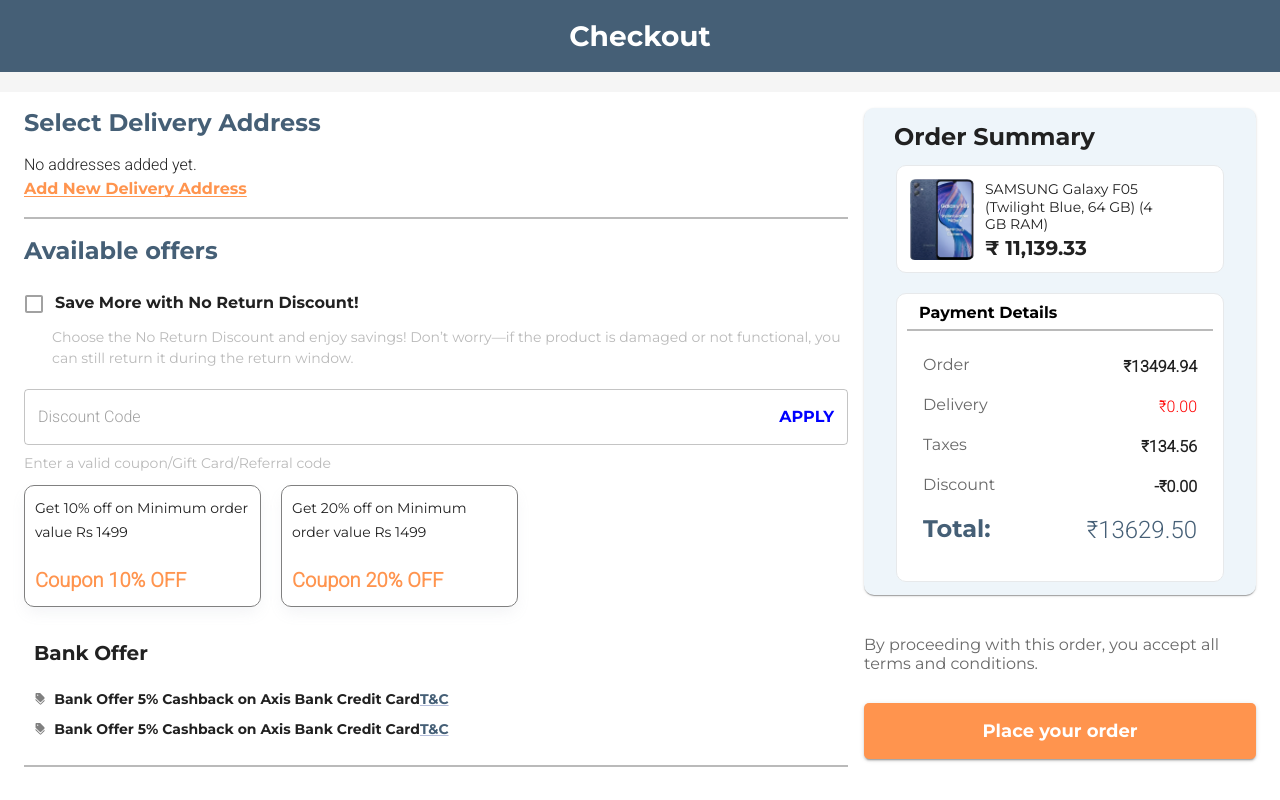
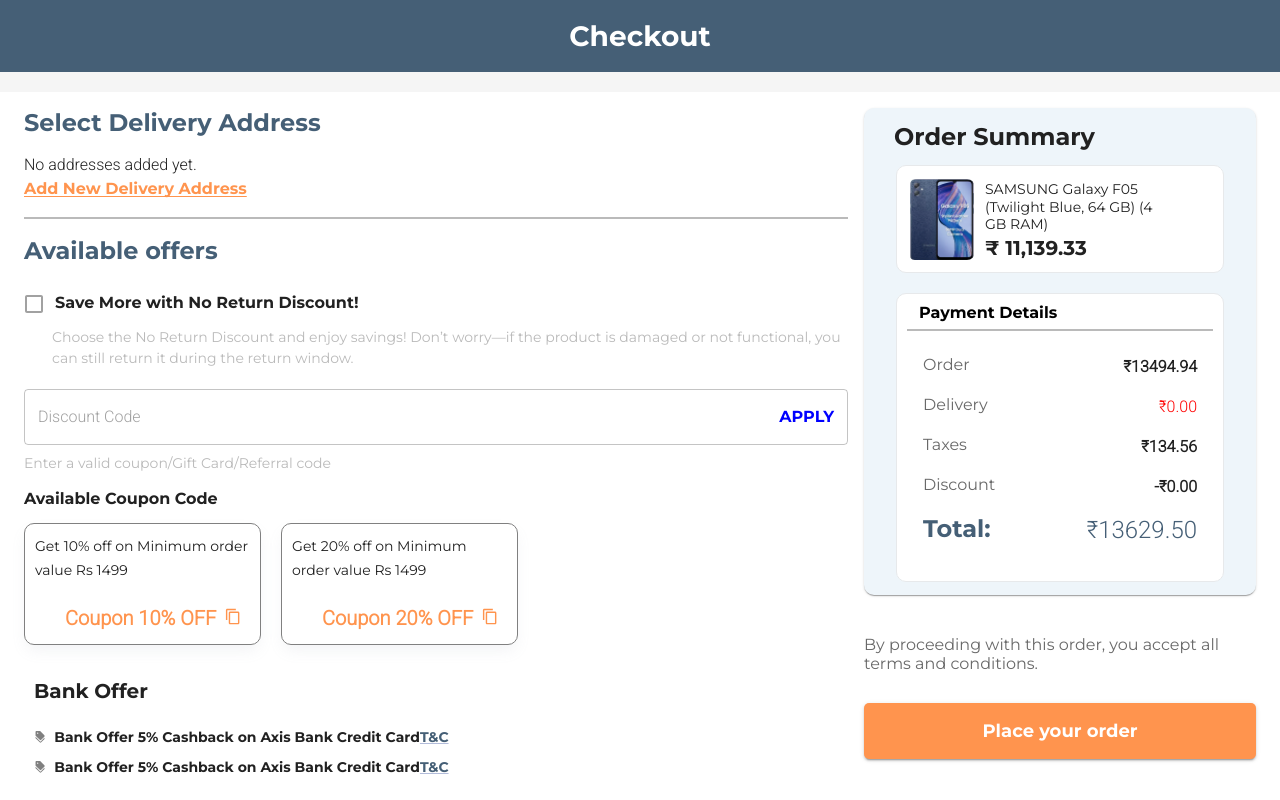
Before and after one commit to Vishalecs/indiaZONA1, a React (Create React App) app: page /checkout in a window 1280 px wide. Shown: the top 800 px of the page. Built offline with nearby package versions, Linux system fonts and the light colour scheme.

Commit message:
Update AvailableOffers.jsx

```diff
--- a/src/components/Checkout/AvailableOffers.jsx
+++ b/src/components/Checkout/AvailableOffers.jsx
@@ -1,5 +1,5 @@
 import React, { useState } from 'react';
-import { Box, Typography, TextField, Link, Card, InputAdornment, CardContent, Checkbox, FormControlLabel, IconButton } from '@mui/material';
+import { Box, Typography, TextField, Link, InputAdornment, Checkbox, FormControlLabel, IconButton } from '@mui/material';
 import ContentCopyIcon from '@mui/icons-material/ContentCopy';
 import { Discount } from '@mui/icons-material';
 
@@ -156,6 +156,23 @@
         Enter a valid coupon/Gift Card/Referral code
       </Typography>
 
+      <Typography
+        sx={{
+          fontFamily: "Montserrat",
+          fontSize: "16px",
+          fontWeight: "600",
+          lineHeight: "19.5px",
+          textAlign: "left",
+          textUnderlinePosition: "from-font",
+          textDecorationSkipInk: "none",
+          color: "#212121",
+          marginTop: '20px',
+          marginBottom: '15px',
+        }}
+      >
+        Available Coupon Code
+      </Typography>
+
       {/* Coupon Options */}
       <Box
   display="flex"
@@ -206,9 +223,13 @@
               fontWeight: 600,
               textAlign: 'center',
               color: '#FF944E',
+              marginLeft:'30px',
+              "@media (max-width: 600px)": {
+                marginLeft:'90px',// Mobile view
+              },
             }}
           >
-            Coupon 10% OFF
+            Coupon 10% OFF <ContentCopyIcon sx={{ color: "#FF944E" ,height:"17px"}} />
           </Typography>
         </Box>
 
@@ -249,9 +270,13 @@
               fontWeight: 600,
               textAlign: 'center',
               color: '#FF944E',
+              marginLeft:'30px',
+              "@media (max-width: 600px)": {
+                marginLeft:'90px',// Mobile view
+              },
             }}
           >
-            Coupon 20% OFF
+            Coupon 20% OFF <ContentCopyIcon sx={{ color: "#FF944E" ,height:"17px"}} />
           </Typography>
         </Box>
       </Box>
```
